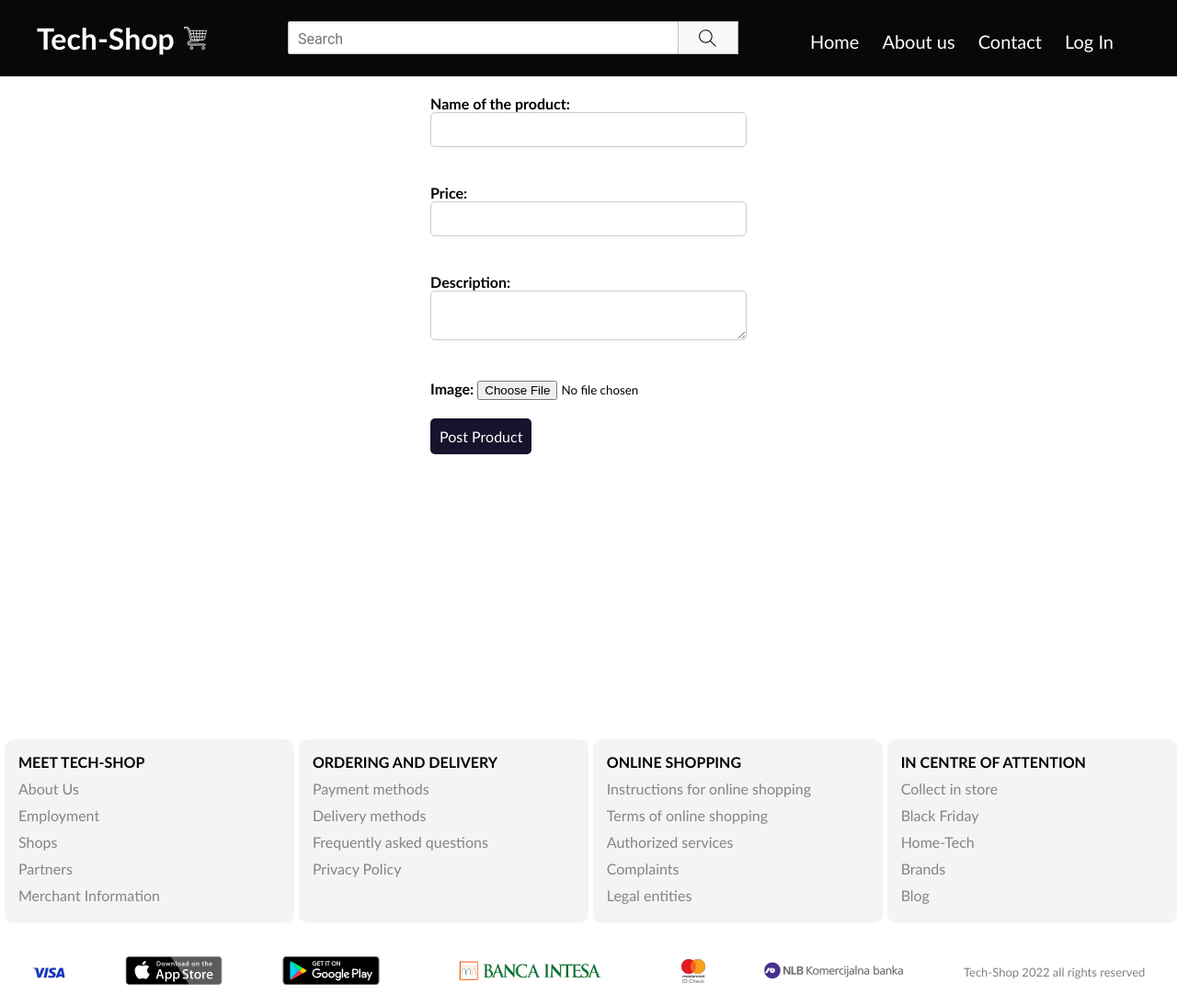
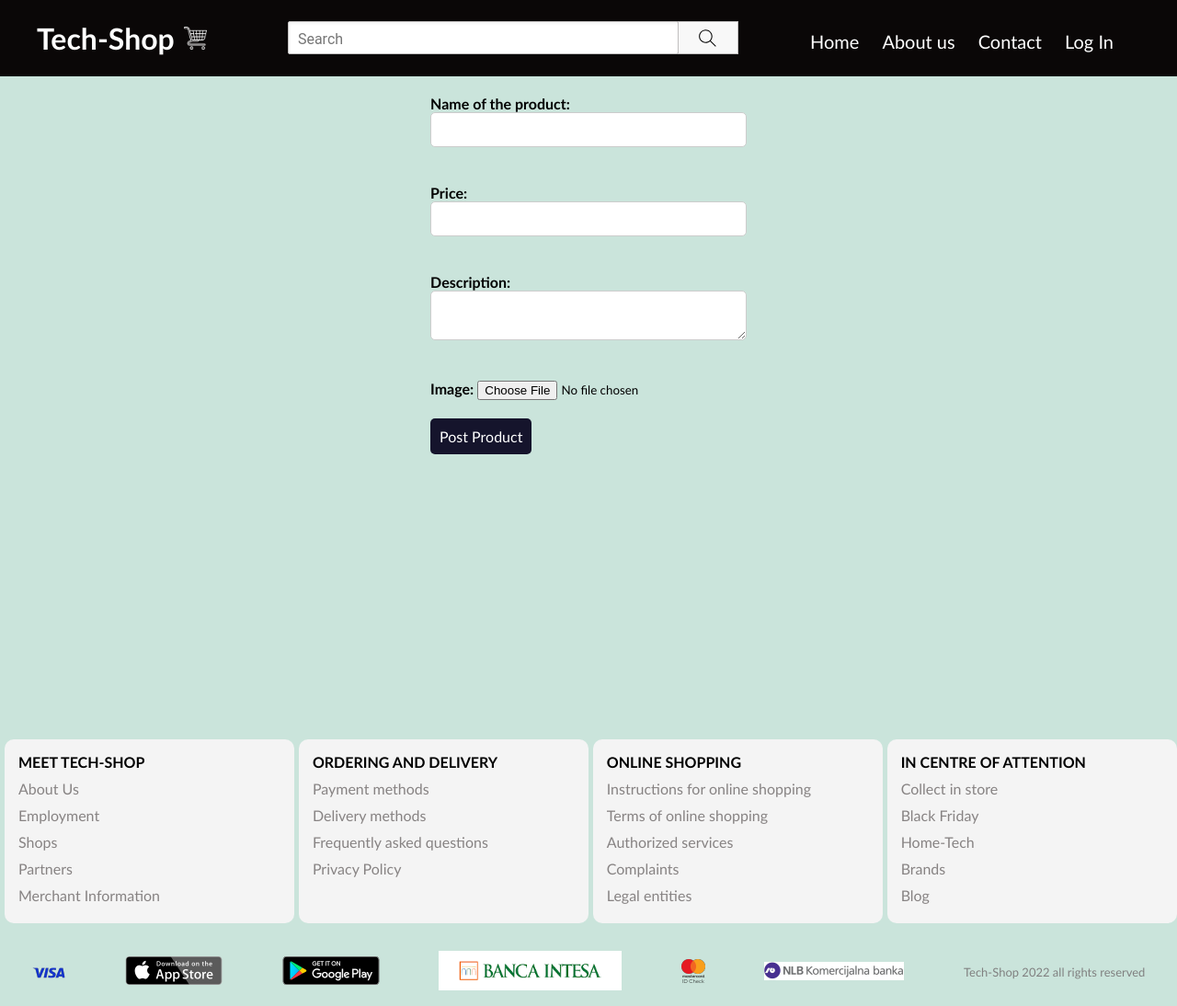
Before and after one commit to argjend02/ProjektiWeb2022, a PHP site: page /dashboard.php in a window 1280 px wide. Shown: the top 1094 px of the page at 92% size. Run offline with PHP 8.4, Linux system fonts and the light colour scheme.

Commit message:
background color at dashboard

```diff
--- a/dashboard.php
+++ b/dashboard.php
@@ -7,7 +7,8 @@
     <link rel="stylesheet" href="style.css">
 </head>
 
-<body>
+<body style="background-color: #CAE4DB;">
+
     <?php
     include 'database/product.php';
     $model = new Product();
```
